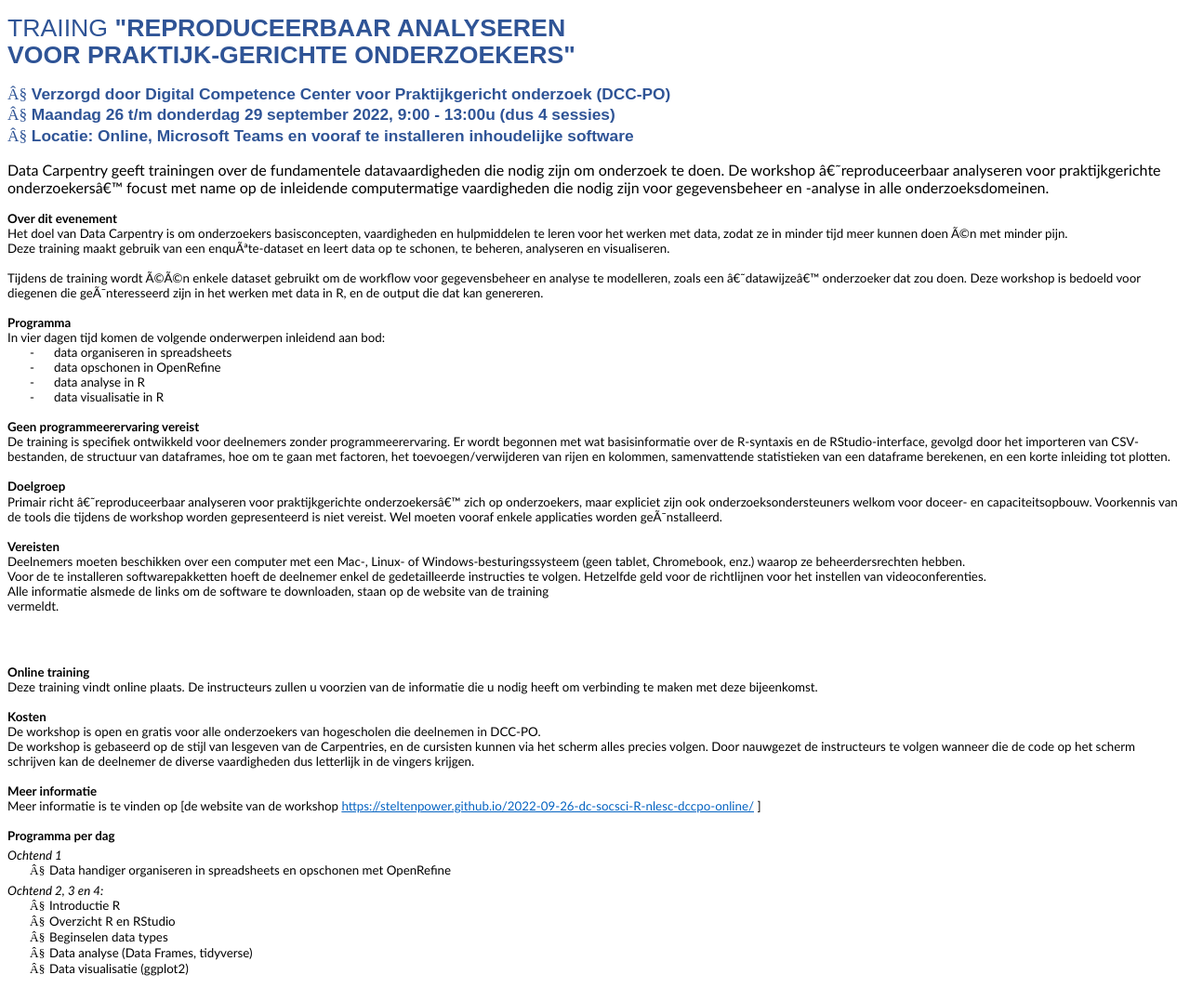
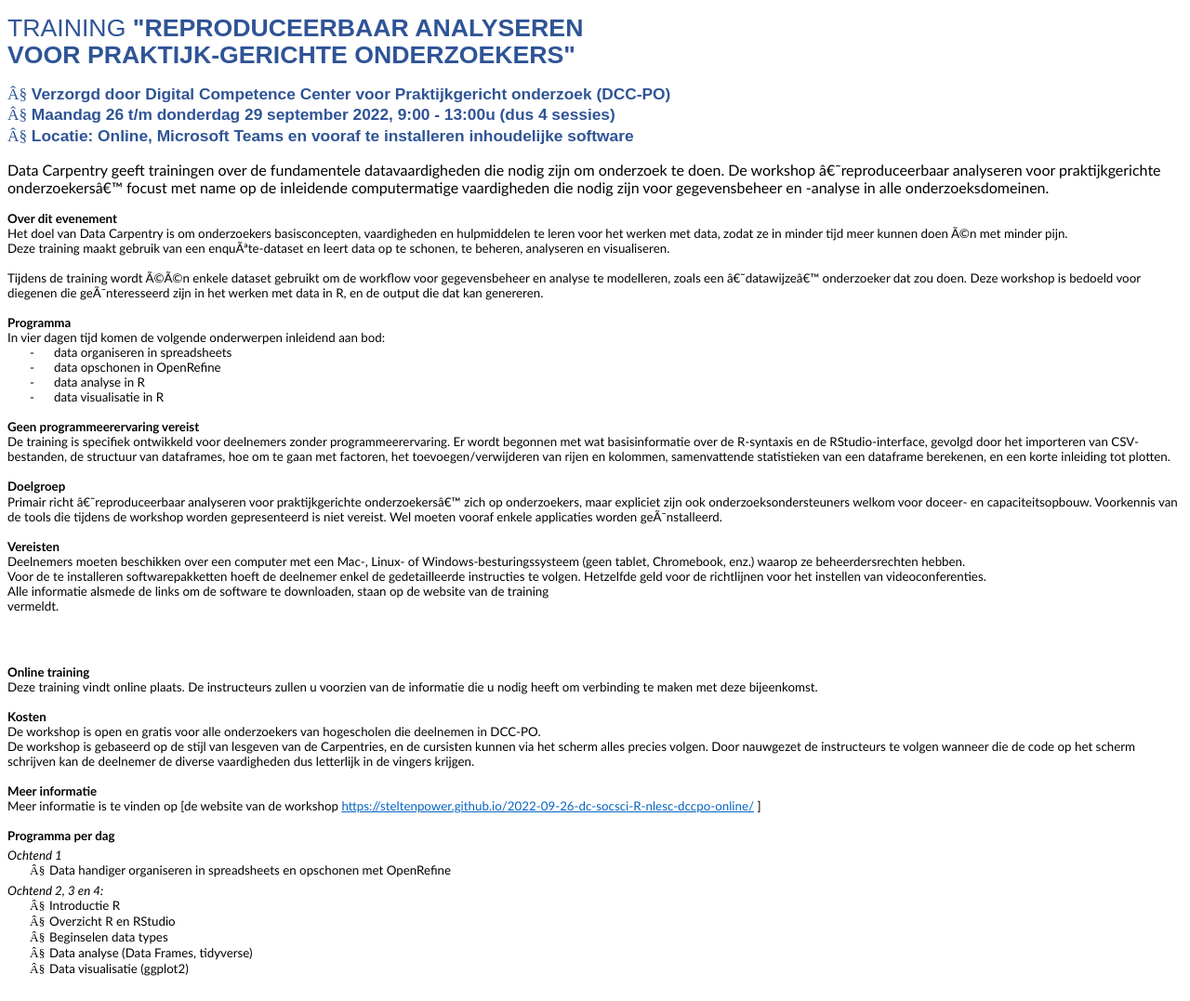
Before and after one commit to steltenpower/2022-09-26-dc-socsci-R-nlesc-dccpo-online, a Jekyll site: the page reclame.html, which Jekyll copies as it is, in a window 1280 px wide. Shown: the whole page at 93% size. Built offline with Jekyll 4.4.1, drawn with Linux system fonts in a browser that asks for light colours.

Commit message:
Update reclame.html

```diff
--- a/reclame.html
+++ b/reclame.html
@@ -121,7 +121,7 @@ ul
 
 <div class=WordSection1>
 
-<h1><span style='font-size:20.0pt;line-height:107%'>TRAIING<b>
+<h1><span style='font-size:20.0pt;line-height:107%'>TRAINING<b>
 &quot;REPRODUCEERBAAR ANALYSEREN <br>
                   VOOR PRAKTIJK-GERICHTE ONDERZOEKERS&quot; </b></span></h1>
 
```
